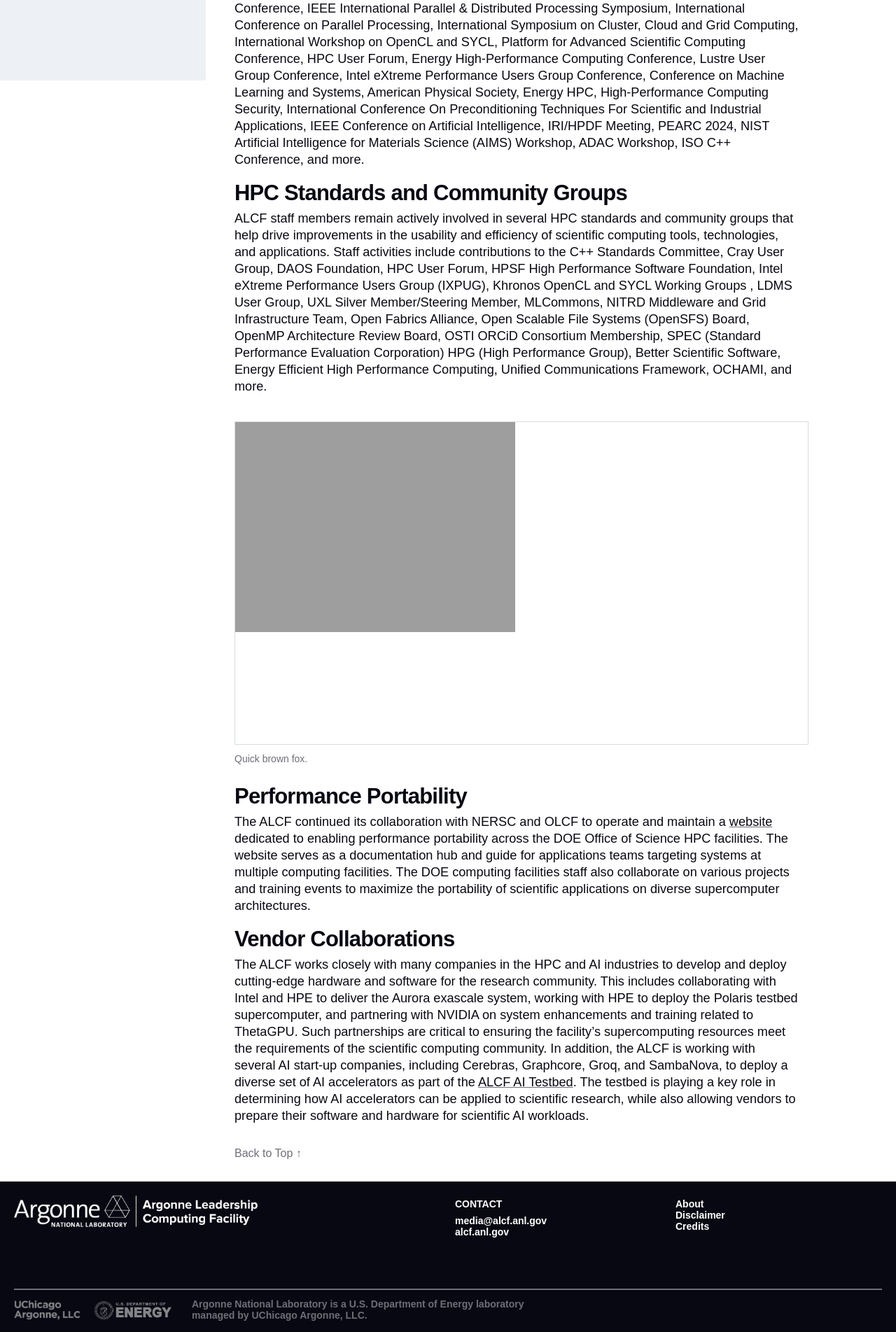
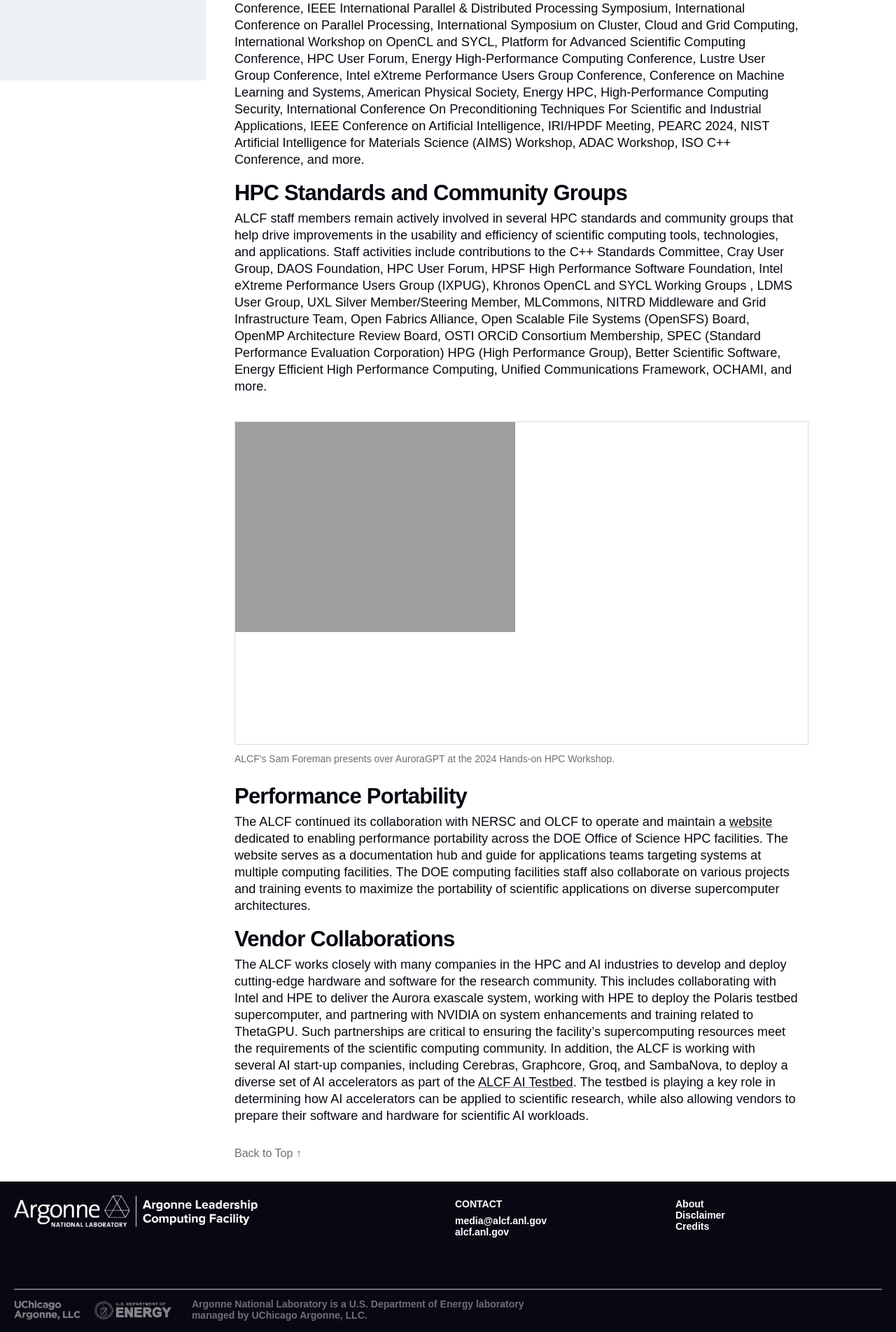
Before and after one commit to argonne-lcf/AR2024, a Jekyll site: the page built from 03_community/hpc-community-activities.md, in a window 1280 px wide. Shown: the part 1229-3132 px from the top of the page at 70% size. Built offline with Jekyll 4.4.1, drawn with Linux system fonts in a browser that asks for light colours; some web fonts are replaced.

Commit message:
Update hpc-community-activities.md

```diff
--- a/03_community/hpc-community-activities.md
+++ b/03_community/hpc-community-activities.md
@@ -23,7 +23,7 @@
 
 {% include media-img.html
    source= "ALCF_Shaping2.jpg"
-   caption= "Quick brown fox."
+   caption= "ALCF's Sam Foreman presents over AuroraGPT at the 2024 Hands-on HPC Workshop."
 %}
 
 ## Performance Portability
```
